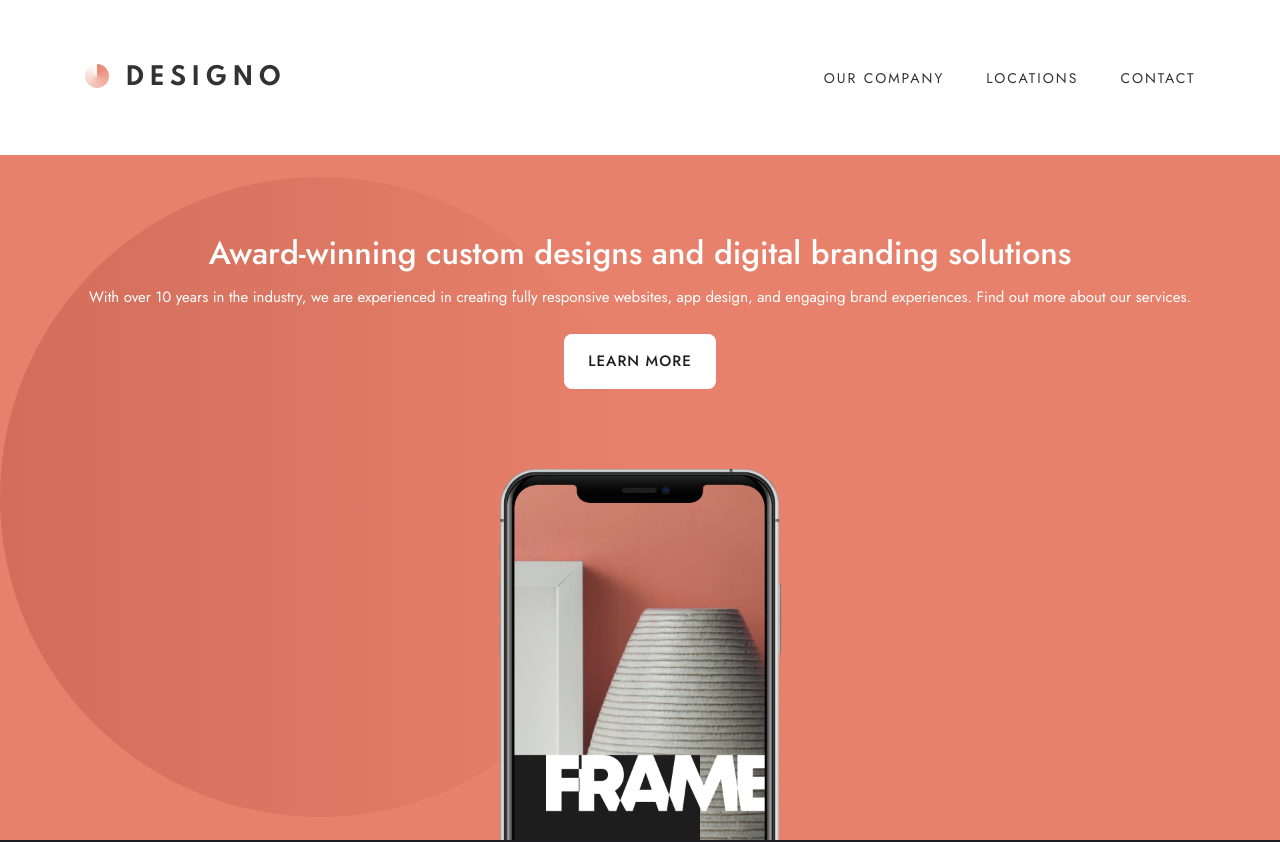
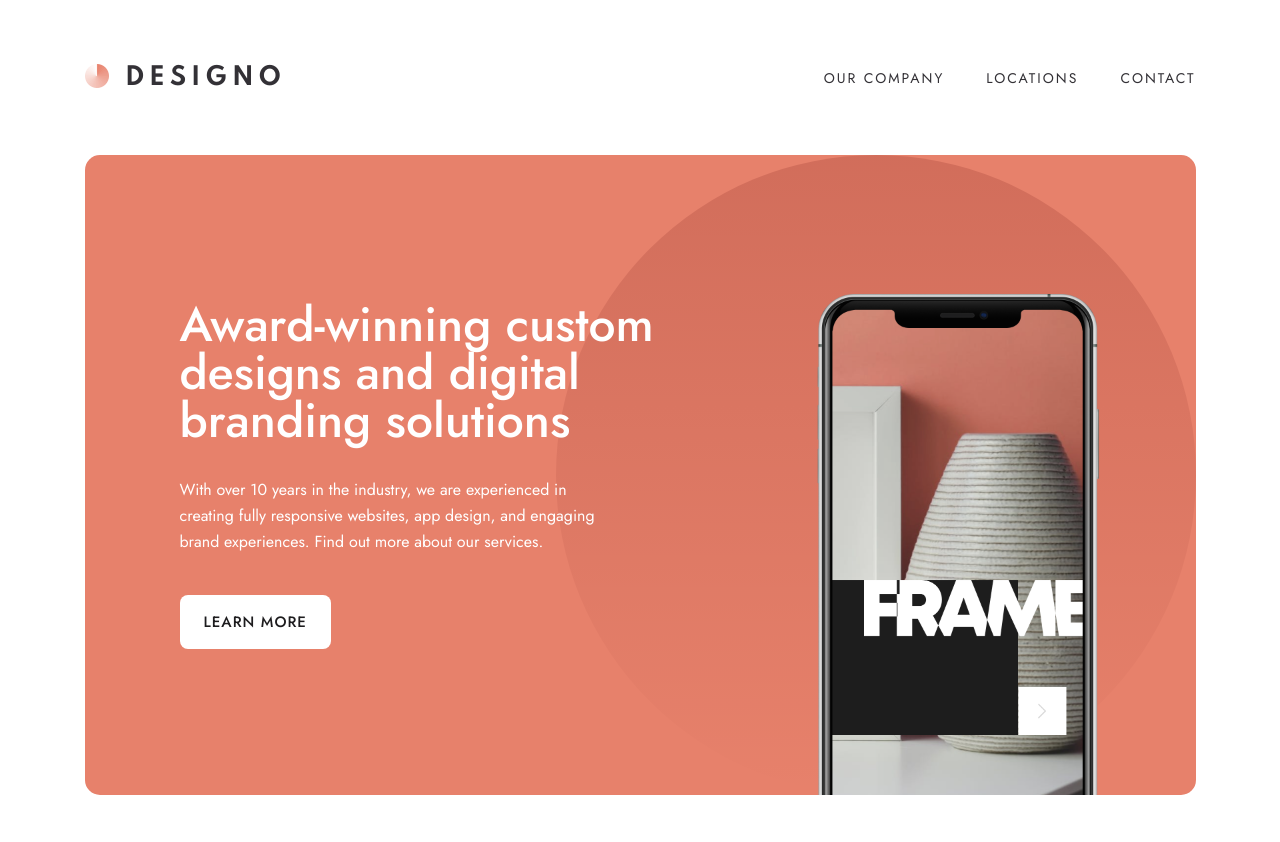
Before and after one commit to AbroShahzeb/designo-website, a React (Vite) app: page / in a window 1280 px wide. Shown: the top 842 px of the page. Built offline with nearby package versions, Linux system fonts and the light colour scheme.

Commit message:
Hero section completed

```diff
--- a/src/pages/home/components/hero/index.jsx
+++ b/src/pages/home/components/hero/index.jsx
@@ -1,31 +1,43 @@
 import imageHero from "../../../../assets/home/mobile/hero-mobile.png";
+import imageHeroTablet from "../../../../assets/home/tablet/image-hero.png";
+import imageHeroDesktop from "../../../../assets/home/desktop/image-hero.png";
 import { Button } from "../../../../generalComponents";
 
 export const Hero = () => {
   return (
-    <header>
-      <div className="flex flex-col items-center text-center bg-primary-peach relative overflow-hidden">
+    <header className="md:px-10 xl:h-[640px] mb-[120px] lg:mb-[160px]">
+      <div className="flex flex-col lg:flex-row lg:items-center lg:justify-between xl:max-w-[1111px] xl:mx-auto lg:gap-4 xl:gap-0 lg:h-[600px] xl:h-[640px] lg:pl-[95px] lg:pr-[96px] items-center text-center bg-primary-peach relative overflow-hidden md:rounded-[15px]">
         {/* Background Circle Pattern */}
-        <div className="size-[640px] rounded-full bg-circle-pattern absolute top-1/2 -translate-y-1/2 left-0 opacity-[0.3089] z-10 -rotate-180"></div>
+        <div className="size-[640px] rounded-full bg-circle-pattern absolute top-1/2 -translate-y-1/2 left-0 opacity-[0.3089] z-10 -rotate-180 md:-right-[121.55px] md:left-auto lg:right-0 lg:-rotate-90"></div>
 
-        <div className="text-center  px-6 py-20 text-primary-white relative z-20">
-          <h1 className="text-[32px] leading-[36px] font-medium">
+        <div className="text-center  px-6 py-20 md:px-[58px] md:pt-[60px] md:pb-[69px] text-primary-white relative z-20 lg:p-0 lg:text-left">
+          <h1 className="text-[32px] leading-[36px] md:text-[48px] md:leading-[48px] font-medium md:max-w-[537px] md:mx-auto md:h-[165px]">
             Award-winning custom designs and digital branding solutions
           </h1>
-          <p className="text-[15px] leading-[25px] mt-[14px]">
+          <p className="text-[15px] leading-[25px] mt-[14px] md:max-w-[445px] md:mx-auto md:text-base md:mt-2 lg:mx-0 lg:mt-[11px]">
             With over 10 years in the industry, we are experienced in creating
             fully responsive websites, app design, and engaging brand
             experiences. Find out more about our services.
           </p>
-          <div className="mt-6 flex justify-center">
+          <div className="mt-6 flex justify-center md:mt-5 lg:justify-start lg:mt-10">
             <Button label="Learn more" variant="secondary" />
           </div>
         </div>
-        <div className="relative z-20 ">
+        <div className="relative z-20 lg:self-end">
           <img
             src={imageHero}
             alt="Phone Mockup Image"
-            className="w-[284px] "
+            className="w-[284px] md:hidden"
+          />
+          <img
+            src={imageHeroTablet}
+            alt="Phone Mockup Image"
+            className="w-[284px] hidden md:block lg:hidden"
+          />
+          <img
+            src={imageHeroDesktop}
+            alt="Phone Mockup Image"
+            className="w-[284px] hidden lg:block"
           />
         </div>
       </div>
```
Also changed, not shown: src/assets/home/desktop/image-hero.png (added), src/assets/home/tablet/image-hero.png (added).
